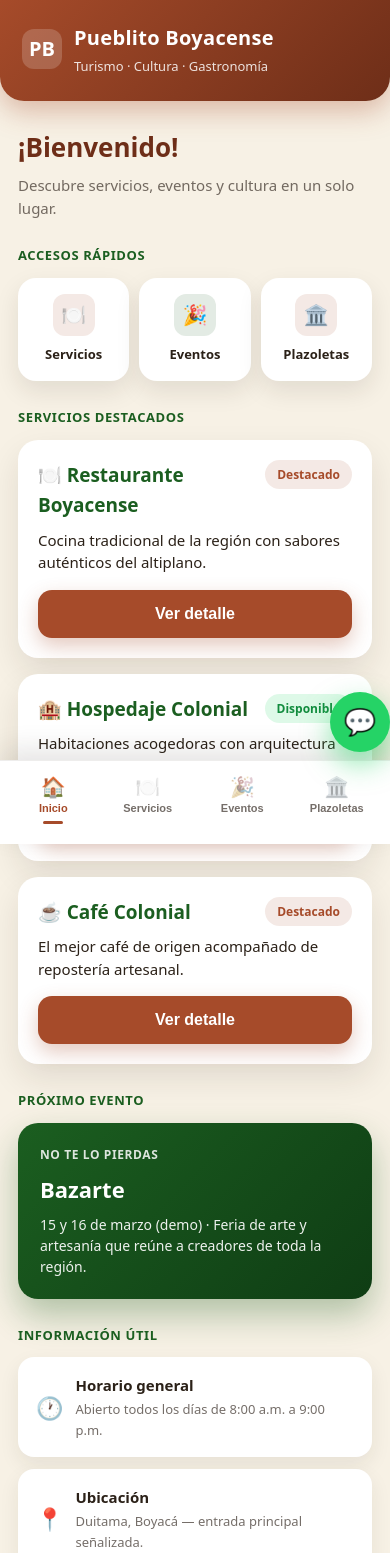
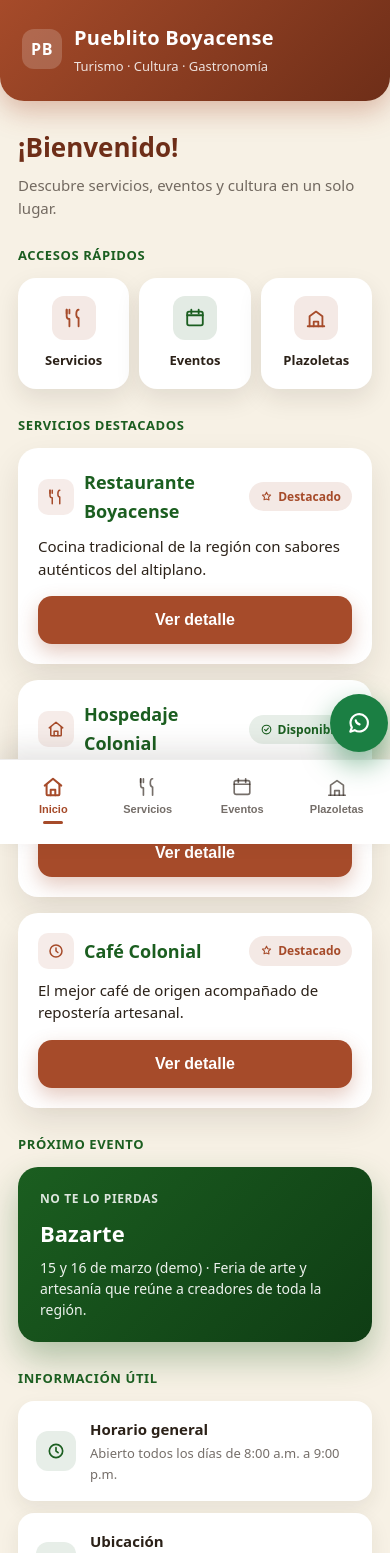
Before and after one commit to andreslpintoc29-hue/pueblito-boyacense, a Next.js app in the folder apps/admin/: page /mobile-demo in a window 390 px wide. Shown: the top 1553 px of the page. Built offline with nearby package versions, Linux system fonts and the light colour scheme.

Commit message:
refactor(admin): replace emoji icons with sober inline SVG iconography in mobile-demo

```diff
--- a/apps/admin/src/app/mobile-demo/page.js
+++ b/apps/admin/src/app/mobile-demo/page.js
@@ -12,6 +12,112 @@ const colors = {
   muted: "rgba(43, 33, 24, 0.65)",
   line: "rgba(43, 33, 24, 0.08)",
 };
+
+/* ============ ICONOS SVG INLINE (outline minimalistas) ============ */
+function Icon({ name, size = 22, color = colors.texto, stroke = 2 }) {
+  const common = {
+    width: size,
+    height: size,
+    viewBox: "0 0 24 24",
+    fill: "none",
+    stroke: color,
+    strokeWidth: stroke,
+    strokeLinecap: "round",
+    strokeLinejoin: "round",
+  };
+  switch (name) {
+    case "home":
+      return (
+        <svg {...common}>
+          <path d="M3 10.5 12 3l9 7.5" />
+          <path d="M5 9.5V20a1 1 0 0 0 1 1h12a1 1 0 0 0 1-1V9.5" />
+          <path d="M9.5 21v-6h5v6" />
+        </svg>
+      );
+    case "services":
+      return (
+        <svg {...common}>
+          <path d="M4 3v7a3 3 0 0 0 3 3v8" />
+          <path d="M4 3v4M7 3v4" />
+          <path d="M17 3c-1.5 0-2.5 2-2.5 5s1 4 2.5 4v9" />
+        </svg>
+      );
+    case "events":
+      return (
+        <svg {...common}>
+          <rect x="3.5" y="5" width="17" height="15" rx="2" />
+          <path d="M3.5 9h17" />
+          <path d="M8 3v4M16 3v4" />
+        </svg>
+      );
+    case "plazas":
+      return (
+        <svg {...common}>
+          <path d="M3 21h18" />
+          <path d="M5 21V10l7-5 7 5v11" />
+          <path d="M9.5 21v-5h5v5" />
+        </svg>
+      );
+    case "whatsapp":
+      return (
+        <svg {...common}>
+          <path d="M4 20l1.4-4A8 8 0 1 1 8 18.6L4 20z" />
+          <path d="M9 9.5c.3 2 1.5 3.2 3.5 3.8" stroke={color} />
+        </svg>
+      );
+    case "location":
+      return (
+        <svg {...common}>
+          <path d="M12 21s-6-5-6-10a6 6 0 0 1 12 0c0 5-6 10-6 10z" />
+          <circle cx="12" cy="11" r="2.2" />
+        </svg>
+      );
+    case "clock":
+      return (
+        <svg {...common}>
+          <circle cx="12" cy="12" r="8" />
+          <path d="M12 8v4l2.5 2" />
+        </svg>
+      );
+    case "star":
+      return (
+        <svg {...common}>
+          <path d="M12 4l2.3 4.7 5.2.8-3.8 3.7.9 5.1L12 16.8 7.4 18.1l.9-5.1L4.5 9.5l5.2-.8L12 4z" />
+        </svg>
+      );
+    case "parking":
+      return (
+        <svg {...common}>
+          <rect x="4" y="4" width="16" height="16" rx="3" />
+          <path d="M10 16V8h3a2.5 2.5 0 0 1 0 5h-3" />
+        </svg>
+      );
+    case "culture":
+      return (
+        <svg {...common}>
+          <path d="M5 21h14" />
+          <path d="M6 21v-9M10 21v-9M14 21v-9M18 21v-9" />
+          <path d="M4 12h16" />
+          <path d="M12 3l8 4H4l8-4z" />
+        </svg>
+      );
+    case "available":
+      return (
+        <svg {...common}>
+          <circle cx="12" cy="12" r="8" />
+          <path d="M8.5 12l2.5 2.5 4.5-5" />
+        </svg>
+      );
+    case "back":
+      return (
+        <svg {...common}>
+          <path d="M15 5l-7 7 7 7" />
+        </svg>
+      );
+    default:
+      return null;
+  }
+}
 
 const styles = {
   canvas: {
@@ -39,7 +145,6 @@ const styles = {
     flexDirection: "column",
   },
 
-  /* Header elegante con degradado */
   header: {
     background: "linear-gradient(135deg, #A64B2A 0%, #6E2E18 100%)",
     color: colors.white,
@@ -64,8 +169,9 @@ const styles = {
     display: "flex",
     alignItems: "center",
     justifyContent: "center",
-    fontSize: "20px",
+    fontSize: "16px",
     fontWeight: 900,
+    letterSpacing: "0.5px",
   },
   headerTitle: {
     fontSize: "20px",
@@ -86,7 +192,6 @@ const styles = {
     boxSizing: "border-box",
   },
 
-  /* Home */
   welcome: {
     fontSize: "26px",
     fontWeight: 900,
@@ -118,23 +223,22 @@ const styles = {
   quickCard: {
     backgroundColor: colors.white,
     borderRadius: "18px",
-    padding: "16px 10px",
+    padding: "18px 10px",
     boxShadow: "0 10px 24px rgba(43, 33, 24, 0.1)",
     cursor: "pointer",
     textAlign: "center",
     display: "flex",
     flexDirection: "column",
     alignItems: "center",
-    gap: "8px",
+    gap: "10px",
   },
   quickIcon: {
-    width: "42px",
-    height: "42px",
+    width: "44px",
+    height: "44px",
     borderRadius: "12px",
     display: "flex",
     alignItems: "center",
     justifyContent: "center",
-    fontSize: "20px",
   },
   quickLabel: {
     fontSize: "13px",
@@ -143,7 +247,6 @@ const styles = {
     margin: 0,
   },
 
-  /* Page title */
   pageTitle: {
     fontSize: "24px",
     fontWeight: 900,
@@ -151,7 +254,6 @@ const styles = {
     margin: "4px 0 18px",
   },
 
-  /* Cards */
   card: {
     backgroundColor: colors.white,
     borderRadius: "20px",
@@ -163,12 +265,29 @@ const styles = {
   cardHead: {
     display: "flex",
     justifyContent: "space-between",
-    alignItems: "flex-start",
+    alignItems: "center",
     gap: "10px",
-    marginBottom: "8px",
+    marginBottom: "10px",
+  },
+  cardTitleWrap: {
+    display: "flex",
+    alignItems: "center",
+    gap: "10px",
+    flex: 1,
+    minWidth: 0,
+  },
+  cardIcon: {
+    width: "36px",
+    height: "36px",
+    borderRadius: "10px",
+    backgroundColor: "rgba(166, 75, 42, 0.1)",
+    display: "flex",
+    alignItems: "center",
+    justifyContent: "center",
+    flexShrink: 0,
   },
   cardTitle: {
-    fontSize: "19px",
+    fontSize: "18px",
     fontWeight: 800,
     color: colors.verde,
     margin: 0,
@@ -180,36 +299,17 @@ const styles = {
     margin: "0 0 16px",
   },
 
-  /* Badges */
-  badgeDestacado: {
-    backgroundColor: "rgba(166, 75, 42, 0.12)",
-    color: colors.terracota,
+  badgeBase: {
+    display: "inline-flex",
+    alignItems: "center",
+    gap: "5px",
     borderRadius: "999px",
-    padding: "5px 12px",
+    padding: "5px 11px",
     fontSize: "12px",
-    fontWeight: 800,
-    whiteSpace: "nowrap",
-  },
-  badgeCultural: {
-    backgroundColor: "rgba(27, 94, 32, 0.12)",
-    color: colors.verde,
-    borderRadius: "999px",
-    padding: "5px 12px",
-    fontSize: "12px",
-    fontWeight: 800,
-    whiteSpace: "nowrap",
-  },
-  badgeDisponible: {
-    backgroundColor: "rgba(37, 211, 102, 0.15)",
-    color: "#128C3E",
-    borderRadius: "999px",
-    padding: "5px 12px",
-    fontSize: "12px",
-    fontWeight: 800,
+    fontWeight: 700,
     whiteSpace: "nowrap",
   },
 
-  /* Buttons */
   btnFull: {
     backgroundColor: colors.terracota,
     color: colors.white,
@@ -239,14 +339,16 @@ const styles = {
     color: colors.terracotaDark,
     border: "2px solid " + colors.terracotaDark,
     borderRadius: "14px",
-    padding: "12px 18px",
+    padding: "11px 18px",
     fontSize: "15px",
     fontWeight: 700,
     cursor: "pointer",
     marginBottom: "18px",
+    display: "inline-flex",
+    alignItems: "center",
+    gap: "8px",
   },
 
-  /* Highlight (próximo evento) */
   eventBanner: {
     background: "linear-gradient(135deg, #1B5E20 0%, #0F3D14 100%)",
     color: colors.white,
@@ -254,6 +356,7 @@ const styles = {
     padding: "22px",
     boxShadow: "0 16px 34px rgba(27, 94, 32, 0.32)",
     marginBottom: "8px",
+    cursor: "pointer",
   },
   eventBannerLabel: {
     fontSize: "12px",
@@ -275,7 +378,6 @@ const styles = {
     opacity: 0.92,
   },
 
-  /* Info útil */
   infoItem: {
     backgroundColor: colors.white,
     borderRadius: "16px",
@@ -283,11 +385,18 @@ const styles = {
     boxShadow: "0 8px 20px rgba(43, 33, 24, 0.08)",
     marginBottom: "12px",
     display: "flex",
-    gap: "12px",
+    gap: "14px",
     alignItems: "center",
   },
   infoIcon: {
-    fontSize: "22px",
+    width: "40px",
+    height: "40px",
+    borderRadius: "12px",
+    backgroundColor: "rgba(27, 94, 32, 0.1)",
+    display: "flex",
+    alignItems: "center",
+    justifyContent: "center",
+    flexShrink: 0,
   },
   infoTextWrap: { flex: 1 },
   infoTitle: {
@@ -302,12 +411,11 @@ const styles = {
     margin: 0,
   },
 
-  /* Detail */
   detailTitle: {
-    fontSize: "26px",
+    fontSize: "24px",
     fontWeight: 900,
     color: colors.terracotaDark,
-    margin: "0 0 6px",
+    margin: 0,
   },
   detailDesc: {
     fontSize: "16px",
@@ -319,6 +427,19 @@ const styles = {
     marginBottom: "14px",
     borderBottom: "1px solid " + colors.line,
     paddingBottom: "14px",
+    display: "flex",
+    gap: "12px",
+    alignItems: "flex-start",
+  },
+  detailRowIcon: {
+    width: "34px",
+    height: "34px",
+    borderRadius: "10px",
+    backgroundColor: "rgba(166, 75, 42, 0.1)",
+    display: "flex",
+    alignItems: "center",
+    justifyContent: "center",
+    flexShrink: 0,
   },
   detailLabel: {
     display: "block",
@@ -327,50 +448,50 @@ const styles = {
     color: colors.verde,
     textTransform: "uppercase",
     letterSpacing: "0.6px",
-    marginBottom: "4px",
+    marginBottom: "3px",
   },
   detailValue: {
-    fontSize: "16px",
+    fontSize: "15px",
     color: colors.texto,
     margin: 0,
   },
   whatsapp: {
-    backgroundColor: "#25D366",
+    backgroundColor: "#1B7F43",
     color: colors.white,
     border: "none",
     borderRadius: "14px",
-    padding: "18px",
+    padding: "16px",
     fontSize: "17px",
     fontWeight: 800,
     cursor: "pointer",
     width: "100%",
     marginTop: "16px",
-    boxShadow: "0 10px 24px rgba(37, 211, 102, 0.4)",
+    boxShadow: "0 10px 24px rgba(27, 127, 67, 0.4)",
+    display: "inline-flex",
+    alignItems: "center",
+    justifyContent: "center",
+    gap: "10px",
   },
 
-  /* FAB WhatsApp */
   fab: {
     position: "fixed",
     bottom: "92px",
     left: "50%",
     transform: "translateX(135px)",
-    width: "60px",
-    height: "60px",
+    width: "58px",
+    height: "58px",
     borderRadius: "50%",
-    backgroundColor: "#25D366",
+    backgroundColor: "#1B7F43",
     color: colors.white,
     border: "none",
-    fontSize: "26px",
-    fontWeight: 900,
     cursor: "pointer",
-    boxShadow: "0 12px 28px rgba(37, 211, 102, 0.5)",
+    boxShadow: "0 12px 28px rgba(27, 127, 67, 0.5)",
     zIndex: 25,
     display: "flex",
     alignItems: "center",
     justifyContent: "center",
   },
 
-  /* Bottom nav */
   bottomNav: {
     position: "fixed",
     bottom: 0,
@@ -398,10 +519,6 @@ const styles = {
     padding: "6px 4px",
     flex: 1,
   },
-  navIcon: {
-    fontSize: "20px",
-    lineHeight: 1,
-  },
   navLabel: {
     fontSize: "11px",
     fontWeight: 700,
@@ -410,7 +527,7 @@ const styles = {
     width: "20px",
     height: "3px",
     borderRadius: "999px",
-    marginTop: "2px",
+    marginTop: "1px",
   },
 };
 
@@ -418,7 +535,7 @@ const servicios = [
   {
     id: "restaurante-boyacense",
     title: "Restaurante Boyacense",
-    icon: "🍽️",
+    icon: "services",
     badge: "Destacado",
     text: "Cocina tradicional de la región con sabores auténticos del altiplano.",
     horario: "Lunes a Domingo · 8:00 a.m. - 9:00 p.m.",
@@ -427,7 +544,7 @@ const servicios = [
   {
     id: "hospedaje-colonial",
     title: "Hospedaje Colonial",
-    icon: "🏨",
+    icon: "home",
     badge: "Disponible",
     text: "Habitaciones acogedoras con arquitectura colonial y atención cálida.",
     horario: "Recepción 24 horas",
@@ -436,7 +553,7 @@ const servicios = [
   {
     id: "cafe-colonial",
     title: "Café Colonial",
-    icon: "☕",
+    icon: "clock",
     badge: "Destacado",
     text: "El mejor café de origen acompañado de repostería artesanal.",
     horario: "Lunes a Domingo · 7:00 a.m. - 8:00 p.m.",
@@ -445,7 +562,7 @@ const servicios = [
   {
     id: "artesanias-del-pueblito",
     title: "Artesanías del Pueblito",
-    icon: "🧶",
+    icon: "culture",
     badge: "Cultural",
     text: "Piezas hechas a mano que reflejan la cultura y tradición boyacense.",
     horario: "Lunes a Domingo · 9:00 a.m. - 7:00 p.m.",
@@ -454,7 +571,7 @@ const servicios = [
   {
     id: "spa-andino",
     title: "Spa Andino",
-    icon: "🌿",
+    icon: "available",
     badge: "Disponible",
     text: "Experiencias de relajación inspiradas en tradiciones andinas.",
     horario: "Lunes a Domingo · 10:00 a.m. - 8:00 p.m.",
@@ -463,7 +580,7 @@ const servicios = [
   {
     id: "capilla-san-francisco",
     title: "Capilla San Francisco",
-    icon: "⛪",
+    icon: "plazas",
     badge: "Cultural",
     text: "Espacio de fe y arquitectura colonial para visitar y contemplar.",
     horario: "Lunes a Domingo · 7:00 a.m. - 6:00 p.m.",
@@ -535,33 +652,70 @@ const plazas = [
 
 const infoUtil = [
   {
-    icon: "🕐",
+    icon: "clock",
     title: "Horario general",
     text: "Abierto todos los días de 8:00 a.m. a 9:00 p.m.",
   },
   {
-    icon: "📍",
+    icon: "location",
     title: "Ubicación",
     text: "Duitama, Boyacá — entrada principal señalizada.",
   },
   {
-    icon: "🅿️",
+    icon: "parking",
     title: "Parqueadero",
     text: "Zona de parqueo disponible para visitantes.",
   },
 ];
 
 const navItems = [
-  { key: "home", label: "Inicio", icon: "🏠" },
-  { key: "services", label: "Servicios", icon: "🍽️" },
-  { key: "events", label: "Eventos", icon: "🎉" },
-  { key: "plazas", label: "Plazoletas", icon: "🏛️" },
+  { key: "home", label: "Inicio", icon: "home" },
+  { key: "services", label: "Servicios", icon: "services" },
+  { key: "events", label: "Eventos", icon: "events" },
+  { key: "plazas", label: "Plazoletas", icon: "plazas" },
 ];
 
-function badgeStyle(badge) {
-  if (badge === "Destacado") return styles.badgeDestacado;
-  if (badge === "Cultural") return styles.badgeCultural;
-  return styles.badgeDisponible;
+function Badge({ badge }) {
+  if (badge === "Destacado") {
+    return (
+      <span
+        style={{
+          ...styles.badgeBase,
+          backgroundColor: "rgba(166, 75, 42, 0.12)",
+          color: colors.terracota,
+        }}
+      >
+        <Icon name="star" size={13} color={colors.terracota} />
+        Destacado
+      </span>
+    );
+  }
+  if (badge === "Cultural") {
+    return (
+      <span
+        style={{
+          ...styles.badgeBase,
+          backgroundColor: "rgba(27, 94, 32, 0.12)",
+          color: colors.verde,
+        }}
+      >
+        <Icon name="culture" size={13} color={colors.verde} />
+        Cultural
+      </span>
+    );
+  }
+  return (
+    <span
+      style={{
+        ...styles.badgeBase,
+        backgroundColor: "rgba(27, 94, 32, 0.1)",
+        color: colors.verde,
+      }}
+    >
+      <Icon name="available" size={13} color={colors.verde} />
+      Disponible
+    </span>
+  );
 }
 
 export default function MobileDemoPage() {
@@ -619,7 +773,7 @@ export default function MobileDemoPage() {
                       backgroundColor: "rgba(166, 75, 42, 0.12)",
                     }}
                   >
-                    🍽️
+                    <Icon name="services" size={22} color={colors.terracota} />
                   </span>
                   <p style={styles.quickLabel}>Servicios</p>
                 </div>
@@ -630,7 +784,7 @@ export default function MobileDemoPage() {
                       backgroundColor: "rgba(27, 94, 32, 0.12)",
                     }}
                   >
-                    🎉
+                    <Icon name="events" size={22} color={colors.verde} />
                   </span>
                   <p style={styles.quickLabel}>Eventos</p>
                 </div>
@@ -641,7 +795,7 @@ export default function MobileDemoPage() {
                       backgroundColor: "rgba(166, 75, 42, 0.12)",
                     }}
                   >
-                    🏛️
+                    <Icon name="plazas" size={22} color={colors.terracota} />
                   </span>
                   <p style={styles.quickLabel}>Plazoletas</p>
                 </div>
@@ -651,10 +805,13 @@ export default function MobileDemoPage() {
               {servicios.slice(0, 3).map((s) => (
                 <div key={s.id} style={styles.card}>
                   <div style={styles.cardHead}>
-                    <h3 style={styles.cardTitle}>
-                      {s.icon} {s.title}
-                    </h3>
-                    <span style={badgeStyle(s.badge)}>{s.badge}</span>
+                    <div style={styles.cardTitleWrap}>
+                      <span style={styles.cardIcon}>
+                        <Icon name={s.icon} size={18} color={colors.terracota} />
+                      </span>
+                      <h3 style={styles.cardTitle}>{s.title}</h3>
+                    </div>
+                    <Badge badge={s.badge} />
                   </div>
                   <p style={styles.cardText}>{s.text}</p>
                   <button
@@ -687,7 +844,9 @@ export default function MobileDemoPage() {
               <p style={styles.sectionLabel}>Información útil</p>
               {infoUtil.map((i) => (
                 <div key={i.title} style={styles.infoItem}>
-                  <span style={styles.infoIcon}>{i.icon}</span>
+                  <span style={styles.infoIcon}>
+                    <Icon name={i.icon} size={20} color={colors.verde} />
+                  </span>
                   <div style={styles.infoTextWrap}>
                     <p style={styles.infoTitle}>{i.title}</p>
                     <p style={styles.infoText}>{i.text}</p>
@@ -704,10 +863,13 @@ export default function MobileDemoPage() {
               {servicios.map((s) => (
                 <div key={s.id} style={styles.card}>
                   <div style={styles.cardHead}>
-                    <h3 style={styles.cardTitle}>
-                      {s.icon} {s.title}
-                    </h3>
-                    <span style={badgeStyle(s.badge)}>{s.badge}</span>
+                    <div style={styles.cardTitleWrap}>
+                      <span style={styles.cardIcon}>
+                        <Icon name={s.icon} size={18} color={colors.terracota} />
+                      </span>
+                      <h3 style={styles.cardTitle}>{s.title}</h3>
+                    </div>
+                    <Badge badge={s.badge} />
                   </div>
                   <p style={styles.cardText}>{s.text}</p>
                   <button
@@ -731,27 +893,48 @@ export default function MobileDemoPage() {
                 style={styles.btnBack}
                 onClick={() => setView("services")}
               >
-                ← Volver
+                <Icon name="back" size={16} color={colors.terracotaDark} />
+                Volver
               </button>
               <div style={styles.card}>
                 <div style={styles.cardHead}>
-                  <h2 style={styles.detailTitle}>
-                    {selectedService.icon} {selectedService.title}
-                  </h2>
-                  <span style={badgeStyle(selectedService.badge)}>
-                    {selectedService.badge}
+                  <div style={styles.cardTitleWrap}>
+                    <span style={styles.cardIcon}>
+                      <Icon
+                        name={selectedService.icon}
+                        size={18}
+                        color={colors.terracota}
+                      />
                     </span>
+                    <h2 style={styles.detailTitle}>{selectedService.title}</h2>
+                  </div>
+                  <Badge badge={selectedService.badge} />
                 </div>
                 <p style={styles.detailDesc}>{selectedService.text}</p>
                 <div style={styles.detailRow}>
+                  <span style={styles.detailRowIcon}>
+                    <Icon name="clock" size={16} color={colors.terracota} />
+                  </span>
+                  <div>
                     <span style={styles.detailLabel}>Horario</span>
                     <p style={styles.detailValue}>{selectedService.horario}</p>
                   </div>
+                </div>
                 <div style={styles.detailRow}>
+                  <span style={styles.detailRowIcon}>
+                    <Icon name="location" size={16} color={colors.terracota} />
+                  </span>
+                  <div>
                     <span style={styles.detailLabel}>Ubicación</span>
-                  <p style={styles.detailValue}>{selectedService.ubicacion}</p>
+                    <p style={styles.detailValue}>
+                      {selectedService.ubicacion}
+                    </p>
                   </div>
-                <button style={styles.whatsapp}>Contactar por WhatsApp</button>
+                </div>
+                <button style={styles.whatsapp}>
+                  <Icon name="whatsapp" size={20} color={colors.white} />
+                  Contactar por WhatsApp
+                </button>
               </div>
             </>
           )}
@@ -763,8 +946,18 @@ export default function MobileDemoPage() {
               {eventos.map((e) => (
                 <div key={e.id} style={styles.card}>
                   <div style={styles.cardHead}>
+                    <div style={styles.cardTitleWrap}>
+                      <span
+                        style={{
+                          ...styles.cardIcon,
+                          backgroundColor: "rgba(27, 94, 32, 0.1)",
+                        }}
+                      >
+                        <Icon name="events" size={18} color={colors.verde} />
+                      </span>
                       <h3 style={styles.cardTitle}>{e.title}</h3>
-                    <span style={styles.badgeCultural}>Cultural</span>
+                    </div>
+                    <Badge badge="Cultural" />
                   </div>
                   <p style={styles.cardText}>{e.text}</p>
                   <button
@@ -785,21 +978,42 @@ export default function MobileDemoPage() {
           {view === "eventDetail" && selectedEvent && (
             <>
               <button style={styles.btnBack} onClick={() => setView("events")}>
-                ← Volver
+                <Icon name="back" size={16} color={colors.terracotaDark} />
+                Volver
               </button>
               <div style={styles.card}>
                 <div style={styles.cardHead}>
+                  <div style={styles.cardTitleWrap}>
+                    <span
+                      style={{
+                        ...styles.cardIcon,
+                        backgroundColor: "rgba(27, 94, 32, 0.1)",
+                      }}
+                    >
+                      <Icon name="events" size={18} color={colors.verde} />
+                    </span>
                     <h2 style={styles.detailTitle}>{selectedEvent.title}</h2>
-                  <span style={styles.badgeCultural}>Cultural</span>
+                  </div>
+                  <Badge badge="Cultural" />
                 </div>
                 <p style={styles.detailDesc}>{selectedEvent.text}</p>
                 <div style={styles.detailRow}>
+                  <span style={styles.detailRowIcon}>
+                    <Icon name="clock" size={16} color={colors.terracota} />
+                  </span>
+                  <div>
                     <span style={styles.detailLabel}>Fecha</span>
                     <p style={styles.detailValue}>{selectedEvent.fecha}</p>
                   </div>
+                </div>
                 <div style={styles.detailRow}>
+                  <span style={styles.detailRowIcon}>
+                    <Icon name="location" size={16} color={colors.terracota} />
+                  </span>
+                  <div>
                     <span style={styles.detailLabel}>Lugar</span>
                     <p style={styles.detailValue}>{selectedEvent.lugar}</p>
+                  </div>
                 </div>
               </div>
             </>
@@ -812,8 +1026,13 @@ export default function MobileDemoPage() {
               {plazas.map((p) => (
                 <div key={p.id} style={styles.card}>
                   <div style={styles.cardHead}>
+                    <div style={styles.cardTitleWrap}>
+                      <span style={styles.cardIcon}>
+                        <Icon name="plazas" size={18} color={colors.terracota} />
+                      </span>
                       <h3 style={styles.cardTitle}>{p.title}</h3>
-                    <span style={styles.badgeCultural}>Cultural</span>
+                    </div>
+                    <Badge badge="Cultural" />
                   </div>
                   <p style={styles.cardText}>{p.text}</p>
                   <button
@@ -834,12 +1053,18 @@ export default function MobileDemoPage() {
           {view === "plazaDetail" && selectedPlaza && (
             <>
               <button style={styles.btnBack} onClick={() => setView("plazas")}>
-                ← Volver
+                <Icon name="back" size={16} color={colors.terracotaDark} />
+                Volver
               </button>
               <div style={styles.card}>
                 <div style={styles.cardHead}>
+                  <div style={styles.cardTitleWrap}>
+                    <span style={styles.cardIcon}>
+                      <Icon name="plazas" size={18} color={colors.terracota} />
+                    </span>
                     <h2 style={styles.detailTitle}>{selectedPlaza.title}</h2>
-                  <span style={styles.badgeCultural}>Cultural</span>
+                  </div>
+                  <Badge badge="Cultural" />
                 </div>
                 <p style={styles.detailDesc}>{selectedPlaza.text}</p>
               </div>
@@ -850,7 +1075,7 @@ export default function MobileDemoPage() {
         {/* FAB WhatsApp solo en Home */}
         {view === "home" && (
           <button style={styles.fab} aria-label="WhatsApp">
-            💬
+            <Icon name="whatsapp" size={26} color={colors.white} />
           </button>
         )}
 
@@ -858,25 +1083,23 @@ export default function MobileDemoPage() {
         <nav style={styles.bottomNav}>
           {navItems.map((item) => {
             const active = navActive(item.key);
+            const iconColor = active ? colors.terracota : colors.muted;
             return (
               <button
                 key={item.key}
                 style={styles.navBtn}
                 onClick={() => setView(item.key)}
               >
-                <span
-                  style={{
-                    ...styles.navIcon,
-                    filter: active ? "none" : "grayscale(60%)",
-                    opacity: active ? 1 : 0.55,
-                  }}
-                >
-                  {item.icon}
-                </span>
+                <Icon
+                  name={item.icon}
+                  size={22}
+                  color={iconColor}
+                  stroke={active ? 2.2 : 1.8}
+                />
                 <span
                   style={{
                     ...styles.navLabel,
-                    color: active ? colors.terracota : colors.muted,
+                    color: iconColor,
                   }}
                 >
                   {item.label}
```
Lines whose indentation alone changed are shown as unchanged.
